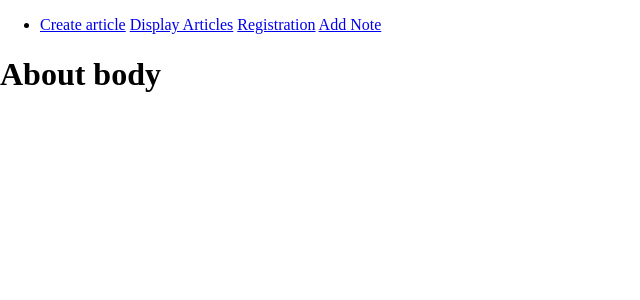
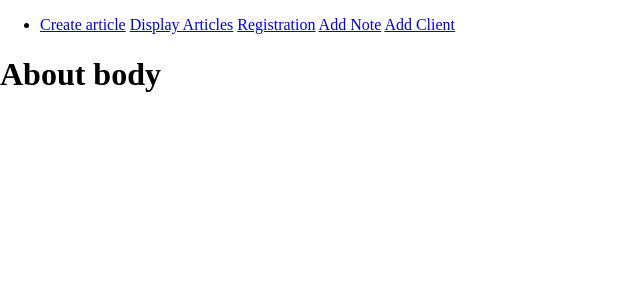
Before and after one commit to tony-against-machine/cmstheone, a Flask app: page /about in a window 1280 px wide. Shown: the top 300 px of the page, without its empty margins (0-640 px from the left). Run offline with Flask 3, Linux system fonts and the light colour scheme.

Commit message:
the add client menu item has been added

```diff
--- a/app/templates/main_html/base.html
+++ b/app/templates/main_html/base.html
@@ -21,6 +21,7 @@
                 <a href="{{ url_for('display_articles') }}">Display Articles</a>
                 <a href="{{ url_for('registration') }}">Registration</a>
                 <a href="{{ url_for('add_note') }}">Add Note</a>
+                <a href="{{ url_for('add_client') }}">Add Client</a>
             </li>
         </ul>
     </nav>
```
